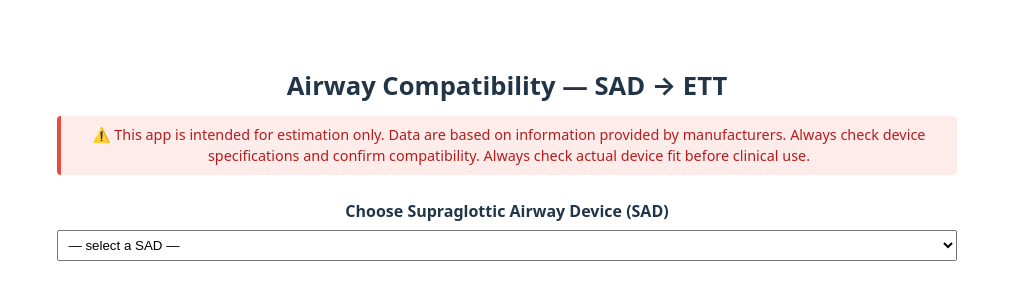
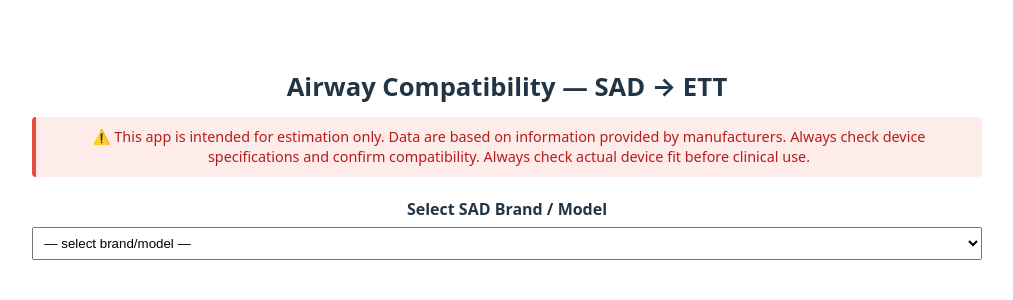
Before and after one commit to Propofoletal/airway-db, a Vue app: page / in a window 1280 px wide. Shown: the part 234-534 px from the top of the page, without its empty margins (133-1146 px from the left). Built offline with nearby package versions, Linux system fonts and the light colour scheme.

Commit message:
new app v2

```diff
--- a/src/App.vue
+++ b/src/App.vue
@@ -1,12 +1,17 @@
 <script setup>
 import { ref, computed, onMounted } from "vue";
 
-const sads = ref([]);
-const etts = ref([]);
+const sads = ref([]);   // [{ name, manufacturer, internal_mm, notes }]
+const etts = ref([]);   // [{ name, manufacturer, internal_mm, external_mm, notes, type? }]
 
-const selectedSAD = ref(null);
-const clearance = 0.5; // mm threshold for comfortable fit
+/* SAD selection (two-step) */
+const selectedSADBrandKey = ref(null); // brand/model key
+const selectedSADSize = ref(null);     // a specific SAD entry (object with internal_mm)
 
+/* Tolerance slider (mm) — placed BELOW selectors per your choice (B) */
+const tolerance = ref(0.5);
+
+/* Load data */
 onMounted(async () => {
   const [sadsRes, ettsRes] = await Promise.all([
     fetch("/sads.json"),
@@ -16,29 +21,104 @@ onMounted(async () => {
   etts.value = await ettsRes.json();
 });
 
-/* Compute compatible ETTs */
-const compatibleETTs = computed(() => {
-  if (!selectedSAD.value) return [];
-  const sadID = Number(selectedSAD.value.internal_mm);
-  if (Number.isNaN(sadID)) return [];
+/* ---- Helpers for SAD brand → sizes ---- */
 
-  return etts.value
-    .map((e) => {
-      const od = Number(e.external_mm);
-      const gap = sadID - od;
-      if (gap <= 0) return null;
-      const state = gap >= clearance ? "fit" : "tight";
-      return {
-        id: e.internal_mm,
-        type: e.type || "ETT",
-        od,
-        model: e.name,
-        manufacturer: e.manufacturer || "",
-        state,
-      };
-    })
-    .filter(Boolean)
-    .sort((a, b) => a.id - b.id || a.od - b.od);
+/** Unique SAD brands/models (by name + manufacturer) */
+const sadBrands = computed(() => {
+  const map = new Map();
+  for (const s of sads.value) {
+    const key = `${(s.name || "").trim()}|${(s.manufacturer || "").trim()}`;
+    if (!map.has(key)) {
+      map.set(key, {
+        key,
+        name: s.name || "Unknown",
+        manufacturer: s.manufacturer || "",
+      });
+    }
+  }
+  // sort alphabetically by name then manufacturer
+  return Array.from(map.values()).sort((a, b) =>
+    (a.name || "").localeCompare(b.name || "") ||
+    (a.manufacturer || "").localeCompare(b.manufacturer || "")
+  );
+});
+
+/** Sizes (entries) available for the selected brand/model */
+const sadSizesForBrand = computed(() => {
+  if (!selectedSADBrandKey.value) return [];
+  const [brandName, brandManu] = selectedSADBrandKey.value.split("|");
+  return sads.value
+    .filter(
+      s =>
+        (s.name || "").trim() === brandName &&
+        (s.manufacturer || "").trim() === (brandManu || "")
+    )
+    .sort((a, b) => Number(a.internal_mm) - Number(b.internal_mm));
+});
+
+/** Convenience: selected SAD ID (internal diameter) */
+const selectedSAD_ID = computed(() => {
+  if (!selectedSADSize.value) return null;
+  const v = Number(selectedSADSize.value.internal_mm);
+  return Number.isNaN(v) ? null : v;
+});
+
+/* ---- Build table of largest-fitting ETT per model ---- */
+
+/** Group ETTs by model/manufacturer; return map key → array of sizes (entries) */
+function groupETTsByModel(ettsArr) {
+  const map = new Map();
+  for (const e of ettsArr) {
+    const key = `${(e.name || "").trim()}|${(e.manufacturer || "").trim()}`;
+    if (!map.has(key)) map.set(key, []);
+    map.get(key).push(e);
+  }
+  return map;
+}
+
+/** Rows for table: only the largest ID that fits per ETT model */
+const largestFitRows = computed(() => {
+  const sadID = selectedSAD_ID.value;
+  if (sadID == null) return [];
+
+  const modelGroups = groupETTsByModel(etts.value);
+  const rows = [];
+
+  for (const [key, entries] of modelGroups.entries()) {
+    // For this model, find all entries that physically fit at all (gap > 0)
+    const fitEntries = entries
+      .map(e => {
+        const id = Number(e.internal_mm);
+        const od = Number(e.external_mm);
+        if (Number.isNaN(id) || Number.isNaN(od)) return null;
+        const gap = sadID - od;
+        if (gap <= 0) return null; // won't fit
+        return { id, od, gap, type: e.type || "ETT", name: e.name, manufacturer: e.manufacturer || "", notes: e.notes || "" };
+      })
+      .filter(Boolean);
+
+    if (!fitEntries.length) continue;
+
+    // Choose the largest ID that still fits
+    fitEntries.sort((a, b) => b.id - a.id || a.od - b.od);
+    const best = fitEntries[0];
+
+    // Colour logic: green if gap ≥ tolerance; yellow if 0 < gap < tolerance
+    const state = best.gap >= tolerance.value ? "fit" : "tight";
+
+    rows.push({
+      id: best.id,
+      type: best.type,
+      od: best.od,
+      model: best.name,
+      manufacturer: best.manufacturer,
+      state,
+    });
+  }
+
+  // Sort rows by ETT size (ID) desc, then OD asc, then model
+  rows.sort((a, b) => b.id - a.id || a.od - b.od || (a.model || "").localeCompare(b.model || ""));
+  return rows;
 });
 </script>
 
@@ -53,19 +133,52 @@ const compatibleETTs = computed(() => {
       Always check actual device fit before clinical use.
     </p>
 
+    <!-- Step 1: Select SAD brand/model -->
     <div class="field">
-      <label>Choose Supraglottic Airway Device (SAD)</label>
-      <select v-model="selectedSAD">
-        <option :value="null">— select a SAD —</option>
-        <option v-for="s in sads" :key="s.name + s.internal_mm" :value="s">
-          {{ s.name }}
-          <span v-if="s.manufacturer">— {{ s.manufacturer }}</span>
-          — ID {{ Number(s.internal_mm).toFixed(2) }} mm
+      <label>Select SAD Brand / Model</label>
+      <select
+        v-model="selectedSADBrandKey"
+        @change="selectedSADSize = null"
+      >
+        <option :value="null">— select brand/model —</option>
+        <option
+          v-for="b in sadBrands"
+          :key="b.key"
+          :value="b.key"
+        >
+          {{ b.name }}<span v-if="b.manufacturer"> — {{ b.manufacturer }}</span>
         </option>
       </select>
     </div>
 
-    <table v-if="selectedSAD" class="results">
+    <!-- Step 2: Select SAD size (filtered by brand) -->
+    <div class="field" v-if="selectedSADBrandKey">
+      <label>Select SAD Size</label>
+      <select v-model="selectedSADSize">
+        <option :value="null">— select size —</option>
+        <option
+          v-for="s in sadSizesForBrand"
+          :key="s.name + s.internal_mm + (s.manufacturer||'')"
+          :value="s"
+        >
+          ID {{ Number(s.internal_mm).toFixed(2) }} mm
+        </option>
+      </select>
+      <p v-if="selectedSAD_ID !== null" class="sad-id">
+        Selected SAD internal diameter: <strong>{{ selectedSAD_ID.toFixed(2) }} mm</strong>
+      </p>
+    </div>
+
+    <!-- Tolerance slider (placed BELOW selectors) -->
+    <div class="field" v-if="selectedSADSize">
+      <label>Tolerance / clearance (mm): {{ tolerance.toFixed(2) }}</label>
+      <input type="range" min="0" max="1.5" step="0.1" v-model.number="tolerance" />
+      <small>Green ≥ tolerance. Yellow &lt; tolerance. Rows that don't fit are hidden.</small>
+    </div>
+
+    <!-- Results table -->
+    <table v-if="selectedSADSize" class="results">
+      <caption>Showing largest compatible ETT per model</caption>
       <thead>
         <tr>
           <th>ETT size (ID mm)</th>
@@ -76,54 +189,34 @@ const compatibleETTs = computed(() => {
       </thead>
       <tbody>
         <tr
-          v-for="e in compatibleETTs"
-          :key="e.model + e.od"
-          :class="e.state"
+          v-for="row in largestFitRows"
+          :key="row.model + row.manufacturer + row.id"
+          :class="row.state"
         >
-          <td>{{ e.id }}</td>
-          <td>{{ e.type }}</td>
-          <td>{{ e.od.toFixed(2) }}</td>
+          <td>{{ Number(row.id).toFixed(1) }}</td>
+          <td>{{ row.type }}</td>
+          <td>{{ row.od.toFixed(2) }}</td>
           <td>
-            {{ e.model }}
-            <span v-if="e.manufacturer">— {{ e.manufacturer }}</span>
+            {{ row.model }}
+            <span v-if="row.manufacturer"> — {{ row.manufacturer }}</span>
           </td>
         </tr>
       </tbody>
     </table>
 
-    <p v-if="selectedSAD && compatibleETTs.length === 0" class="no-results">
-      No ETTs fit through this SAD (based on current data).
+    <p v-if="selectedSADSize && largestFitRows.length === 0" class="no-results">
+      No compatible ETTs found for this SAD at the current tolerance.
     </p>
   </main>
 </template>
 
 <style>
-:root {
-  font-family: system-ui, -apple-system, Segoe UI, Roboto, Arial, sans-serif;
-}
-.container {
-  max-width: 900px;
-  margin: 2rem auto;
-  padding: 1rem;
-}
-h1 {
-  font-size: 1.6rem;
-  margin-bottom: 1rem;
-}
-.field {
-  margin-bottom: 1rem;
-}
-label {
-  font-weight: 600;
-  display: block;
-  margin-bottom: 0.4rem;
-}
-select {
-  width: 100%;
-  padding: 0.4rem;
-}
+:root { font-family: system-ui, -apple-system, Segoe UI, Roboto, Arial, sans-serif; }
+.container { max-width: 950px; margin: 2rem auto; padding: 1rem; }
+h1 { font-size: 1.6rem; margin-bottom: 1rem; }
+
 .disclaimer {
-  margin: 0.5rem 0 1.5rem;
+  margin: 0.5rem 0 1.25rem;
   font-size: 0.9rem;
   line-height: 1.4;
   color: #b71c1c;
@@ -132,29 +225,33 @@ select {
   padding: 0.6rem 0.9rem;
   border-radius: 4px;
 }
+
+.field { margin-bottom: 1rem; }
+.field label { display: block; font-weight: 600; margin-bottom: 0.4rem; }
+select { width: 100%; padding: 0.45rem; }
+small { color: #666; }
+.sad-id { margin-top: 0.35rem; color: #333; }
+
 .results {
   width: 100%;
   border-collapse: collapse;
-  margin-top: 1rem;
+  margin-top: 0.75rem;
 }
-.results th,
-.results td {
-  border: 1px solid #ccc;
-  padding: 0.5rem 0.75rem;
+.results caption {
+  text-align: left;
+  font-weight: 600;
+  margin-bottom: 0.35rem;
+  color: #333;
+}
+.results th, .results td {
+  border: 1px solid #d9d9d9;
+  padding: 0.55rem 0.75rem;
   text-align: left;
 }
-.results th {
-  background: #f5f5f5;
-}
-.results tr.fit {
-  background: #e9f7ef;
-}
-.results tr.tight {
-  background: #fff8e6;
-}
-.no-results {
-  margin-top: 1rem;
-  font-style: italic;
-  color: #666;
-}
+.results th { background: #f5f5f5; }
+
+.results tr.fit   { background: #e9f7ef; }  /* green */
+.results tr.tight { background: #fff8e6; }  /* yellow */
+
+.no-results { margin-top: 1rem; font-style: italic; color: #666; }
 </style>
```
